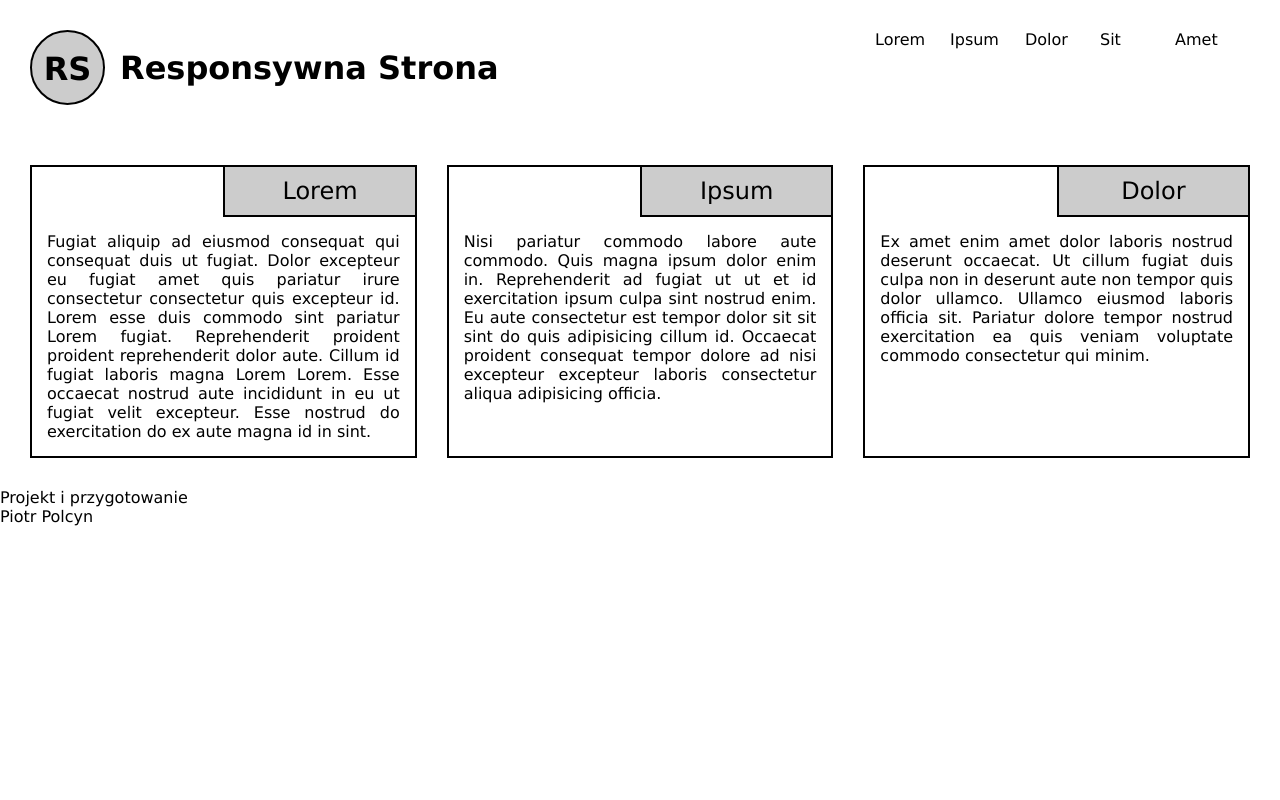
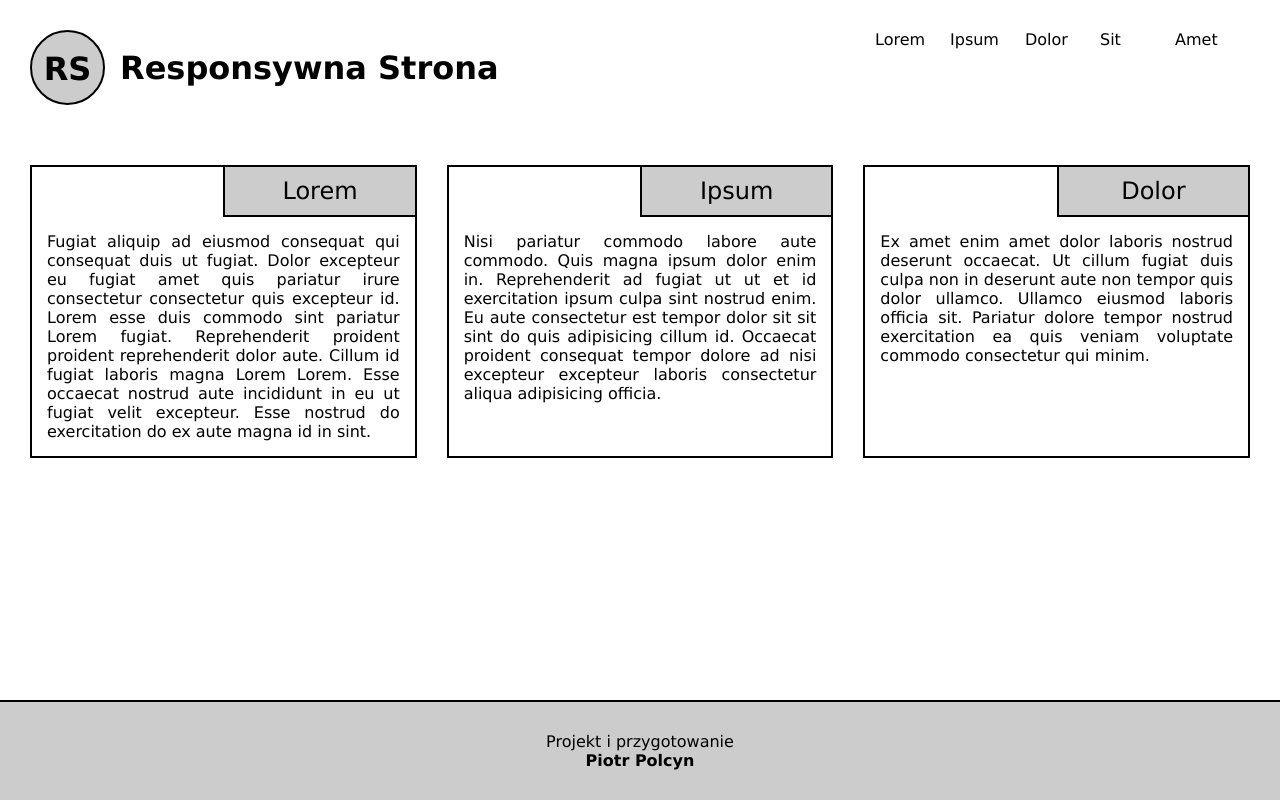
Before and after one commit to K4G13/PAI-lab, a PHP site: page / in a window 1280 px wide. Run offline with PHP 8.4, Linux system fonts and the light colour scheme.

Commit message:
podpunkt 19

```diff
--- a/lab2-3/index.html
+++ b/lab2-3/index.html
@@ -9,6 +9,8 @@
     <link rel="stylesheet" type="text/css" href="style.css">
 
 </head><body>
+
+    <div id="content">
 
         <header>
             <div id="logo">RS</div>
@@ -52,9 +54,11 @@
             </article>
         </main>
 
+    </div>
+
     <footer>
         <p>Projekt i przygotowanie</p>
-        <p><b>Piotr Polcyn</b></p>
+        <p>Piotr Polcyn</p>
     </footer>
 
 </body></html>
--- a/lab2-3/style.css
+++ b/lab2-3/style.css
@@ -70,7 +70,19 @@ article p{
     padding: 15px;
 }
 
+#content{
+    min-height: calc(100vh - 115px);
+}
 footer{
     display: flex;
     flex-direction: column;
+    height: 100px;
+    background-color: #ccc;
+    border-top: solid 2px #000;
+    margin-top: 15px;
+    align-items: center;
+    justify-content: center;
 }
+footer>p:nth-of-type(2){
+    font-weight: bold;
+}
```
Lines whose indentation alone changed are shown as unchanged.
